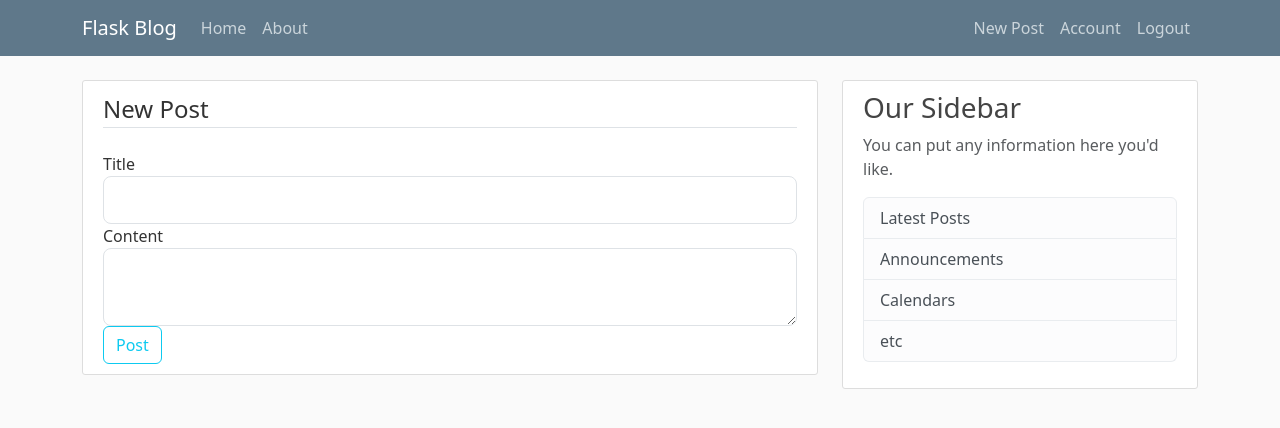
After one commit to bignicewow/website, a Flask app: page /post/new in a window 1280 px wide. The commit adds this page. Shown: the top 428 px of the page. Run offline with Flask 3, Linux system fonts and the light colour scheme; a user stored in the database is signed in; some libraries are stand-ins or nearby versions.

Commit message:
create, update and delete posts

```diff
--- a/flask_blog/forms.py
+++ b/flask_blog/forms.py
@@ -1,7 +1,7 @@
 from flask_wtf import FlaskForm
 from flask_wtf.file import FileField, FileAllowed
 from flask_login import current_user
-from wtforms import StringField, PasswordField, SubmitField, BooleanField
+from wtforms import StringField, PasswordField, SubmitField, BooleanField, TextAreaField
 from wtforms.validators import DataRequired, Length, Email, EqualTo, ValidationError
 from flask_blog.models import User
 
@@ -47,3 +47,8 @@
             user = User.query.filter_by(email=email.data).first()
             if user:
                 raise ValidationError('That email is taken. Please choose a different one.')
+
+class PostForm(FlaskForm):
+    title = StringField("Title", validators=[DataRequired()])
+    content = TextAreaField("Content", validators=[DataRequired()])
+    submit = SubmitField("Post")
--- a/flask_blog/routes.py
+++ b/flask_blog/routes.py
@@ -1,31 +1,17 @@
 import os
 import secrets
 from PIL import Image
-from flask import render_template, url_for, flash, redirect, request
+from flask import render_template, url_for, flash, redirect, request, abort
 from flask_blog import app, db, bcrypt
-from flask_blog.forms import RegistrationForm, LoginForm, UpdateAccountForm
+from flask_blog.forms import RegistrationForm, LoginForm, UpdateAccountForm, PostForm
 from flask_blog.models import User, Post
 from flask_login import login_user, current_user, logout_user, login_required
 
 
-posts = [
-    {
-        "author": "Barack Obama",
-        "title": "Blog Post 1",
-        "content": "First post content",
-        "date_posted": "April 15, 2020"
-    },
-    {
-        "author": "Ding Liren",
-        "title": "Blog Post 2",
-        "content": "Second post content",
-        "date_posted": "April 16, 2020"
-    }
-]
-
 @app.route("/")
 @app.route("/home")
 def home():
+    posts = Post.query.all()
     return render_template("home.html", posts=posts)
 
 @app.route("/about")
@@ -97,3 +83,49 @@
         form.email.data = current_user.email
     image_file = url_for('static', filename='profile_pics/' + current_user.image_file)
     return render_template("account.html", title="Account", image_file=image_file, form=form)
+
+@app.route("/post/new", methods=["GET", "POST"])
+@login_required
+def new_post():
+    form = PostForm()
+    if form.validate_on_submit():
+        post = Post(title=form.title.data, content=form.content.data, author=current_user)
+        db.session.add(post)
+        db.session.commit()
+        flash('Your post has been created!', 'success')
+        return redirect(url_for('home'))
+    return render_template('create_post.html', title='New Post', form=form, legend='New Post')
+
+@app.route("/post/<int:post_id>")
+def post(post_id):
+    post = Post.query.get_or_404(post_id)
+    return render_template('post.html', title=post.title, post=post)
+
+@app.route("/post/<int:post_id>/update", methods=['GET', 'POST'])
+@login_required
+def update_post(post_id):
+    post = Post.query.get_or_404(post_id)
+    if post.author != current_user:
+        abort(403)
+    form = PostForm()
+    if form.validate_on_submit():
+        post.title = form.title.data
+        post.content = form.content.data
+        db.session.commit()
+        flash('Your post has been updated!', 'success')
+        return redirect(url_for('post', post_id=post.id))
+    elif request.method == 'GET':
+        form.title.data = post.title
+        form.content.data = post.content
+    return render_template('create_post.html', title='Edit Post', form=form, legend='Update Post')
+
+@app.route("/post/<int:post_id>/delete", methods=['POST'])
+@login_required
+def delete_post(post_id):
+    post = Post.query.get_or_404(post_id)
+    if post.author != current_user:
+        abort(403)
+    db.session.delete(post)
+    db.session.commit()
+    flash('Your post has been deleted.', 'success')
+    return redirect(url_for('home'))
--- /dev/null
+++ b/flask_blog/templates/create_post.html
@@ -0,0 +1,40 @@
+{% extends "layout.html" %}
+{% block content %}
+<div class = "content-section">
+    <form method = "POST" action="">
+        {{ form.hidden_tag() }}
+        <fieldset class = "form-group">
+            <legend class = "border-bottom mb-4">{{ legend }}</legend>
+            <div class = "form-group">
+                {{ form.title.label(class="form-control-label") }}
+                {% if form.title.errors %}
+                    {{ form.title(class="form-control form-control-lg is-invalid") }}
+                    <div class = "invalid-feedback">
+                        {% for error in form.title.errors %}
+                            <span> {{ error }} </span>
+                        {% endfor %}
+                    </div>
+                {% else %}
+                    {{ form.title(class="form-control form-control-lg") }}
+                {% endif %}
+            </div>
+            <div class = "form-group">
+                {{ form.content.label(class="form-control-label") }}
+                {% if form.content.errors %}
+                    {{ form.content(class="form-control form-control-lg is-invalid") }}
+                    <div class = "invalid-feedback">
+                        {% for error in form.content.errors %}
+                            <span> {{ error }} </span>
+                        {% endfor %}
+                    </div>
+                {% else %}
+                    {{ form.content(class="form-control form-control-lg") }}
+                {% endif %}
+            </div>
+        </fieldset>
+        <div class = "form-group">
+            {{  form.submit(class="btn btn-outline-info")}}
+        </div>
+    </form>
+</div>
+{% endblock content %}
--- a/flask_blog/templates/layout.html
+++ b/flask_blog/templates/layout.html
@@ -28,6 +28,7 @@
               <!-- Navbar Right Side -->
               <div class="navbar-nav ms-auto">
                 {% if current_user.is_authenticated %}
+                  <a class="nav-item nav-link" href="{{url_for('new_post') }}">New Post</a>
                   <a class="nav-item nav-link" href="{{url_for('account') }}">Account</a>
                   <a class="nav-item nav-link" href="{{url_for('logout') }}">Logout</a>
                 {% else %}
```
Also changed, not shown: flask_blog/templates/home.html (+11 -3 lines), flask_blog/templates/post.html (added, +41 -0 lines), instance/site.db.
